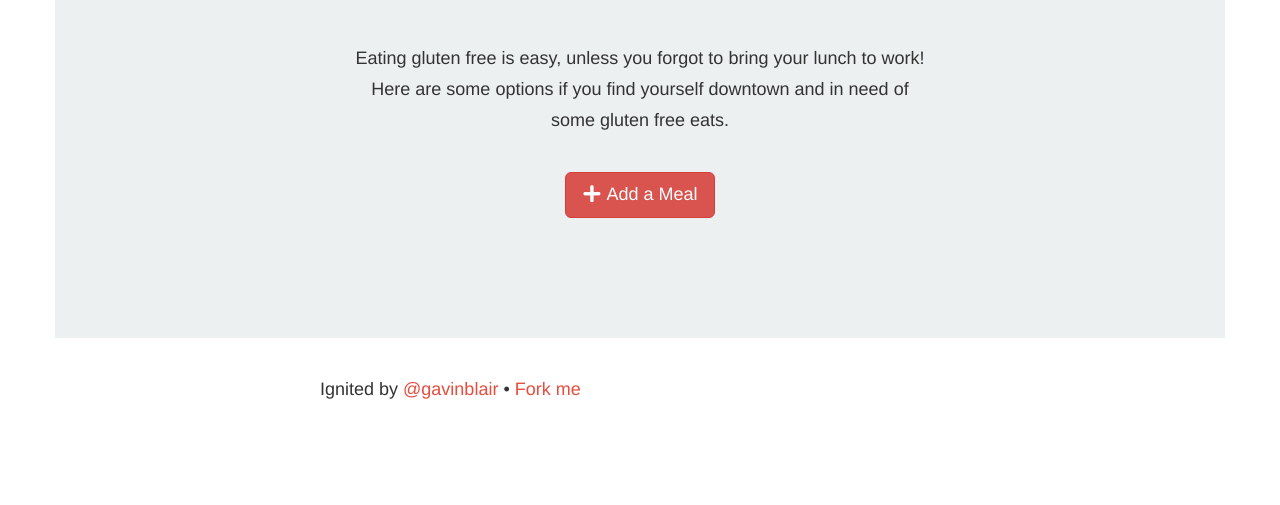
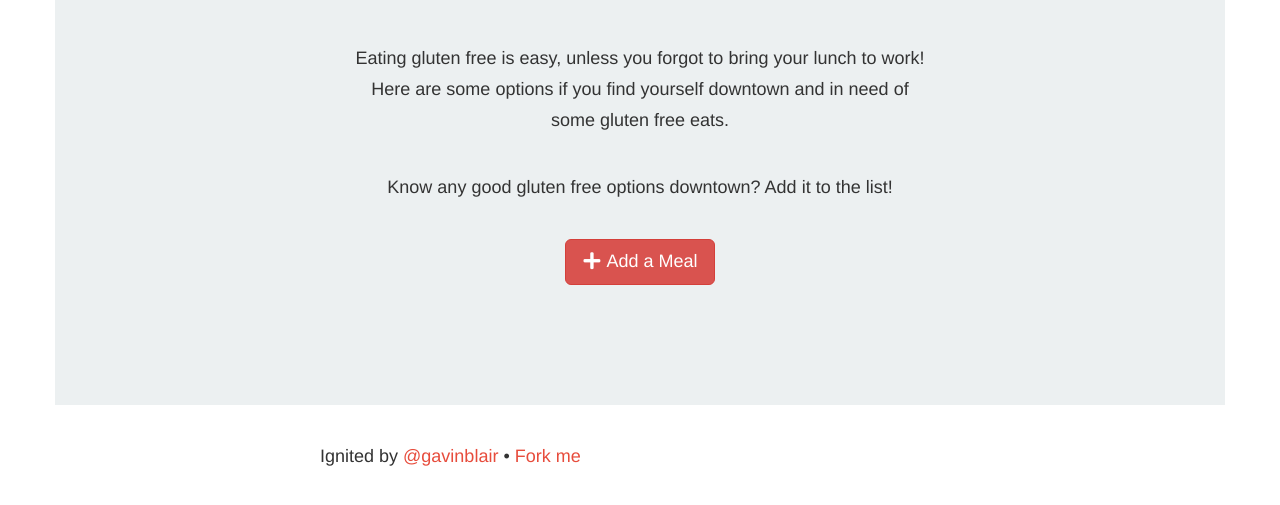
Before and after one commit to gavinblair/weston, a website with bundled scripts: page index.html in a window 1280 px wide. Shown: the part 373-878 px from the top of the page. Before the commit the page ends 814 px from the top, so only its background shows below. Built offline with nearby package versions, Linux system fonts and the light colour scheme; a script that the page names is missing; files whose address does not match are found by name.

Commit message:
call to action

```diff
--- a/index.html
+++ b/index.html
@@ -56,6 +56,9 @@
         <p class='intro'>
           Eating gluten free is easy, unless you forgot to bring your lunch to work! Here are some options if you find yourself downtown and in need of some gluten free eats.
         </p>
+        <p class='intro'>
+          Know any good gluten free options downtown? Add it to the list!
+        </p>
         <div id='addform' class="form-group">
           <input type="text" value="" id='name' placeholder="Meal and Restaurant" class="form-control">
           <input type="text" value="" id='location' placeholder="123 Street" class="form-control">
```
